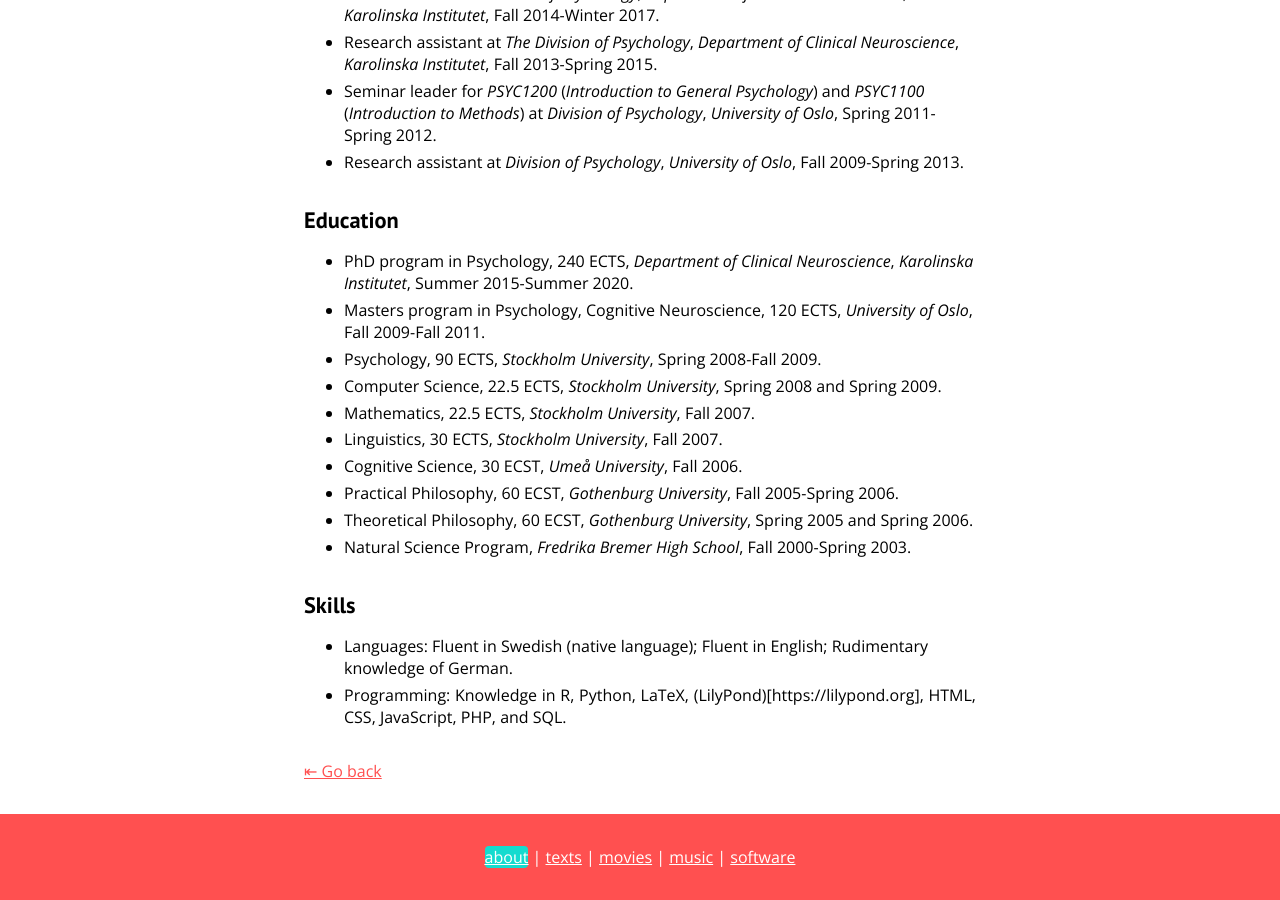
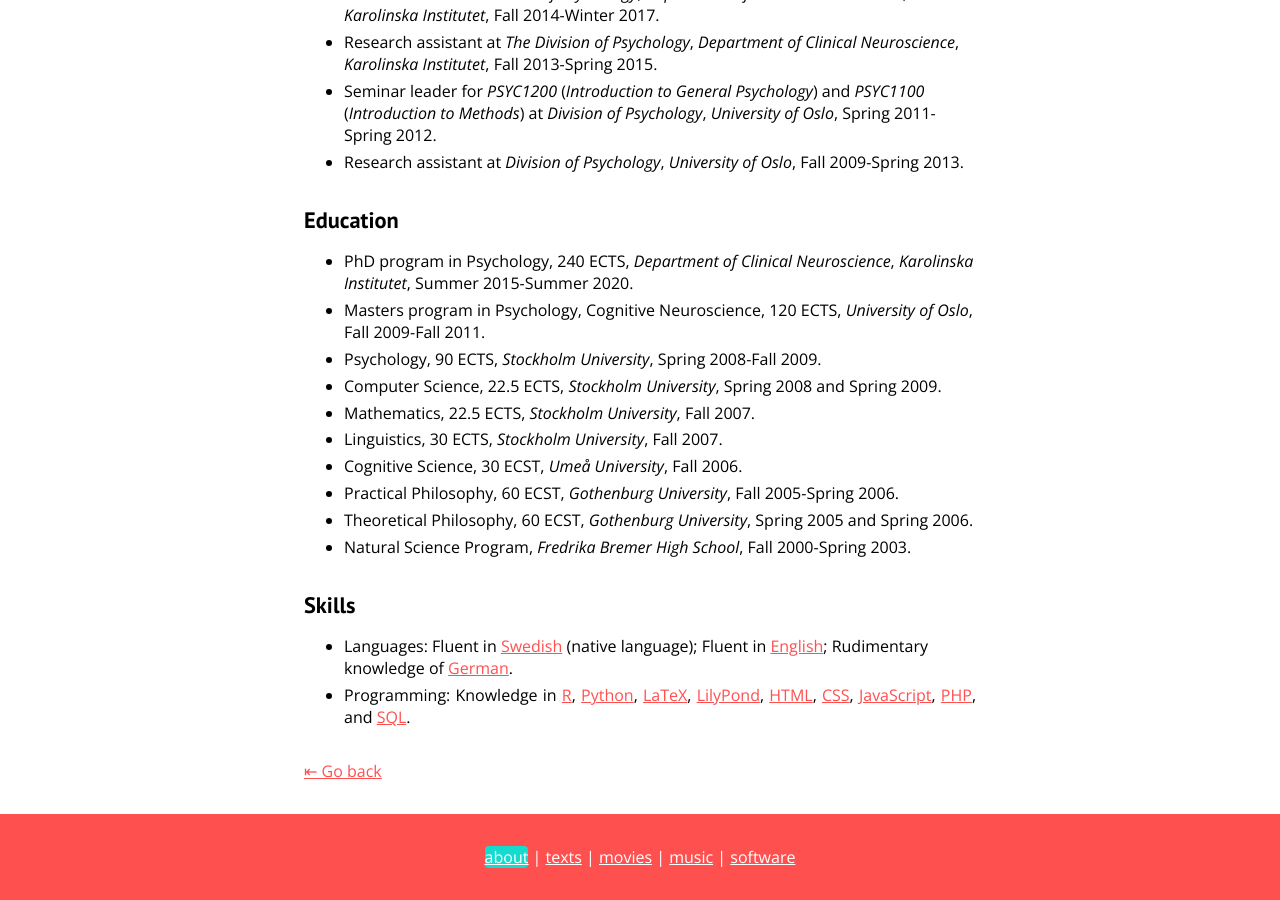
Before and after one commit to Speldosa/Speldosa.github.io, a Jekyll site: the page built from about/cv.md, in a window 1280 px wide and 900 px high, scrolled down 676 px. Built offline with Jekyll 4.4.1, drawn with Linux system fonts in a browser that asks for light colours; part of the change alters nothing that is shown.

Commit message:
Update cv.md

```diff
--- a/about/cv.md
+++ b/about/cv.md
@@ -42,7 +42,7 @@ You can find a full list of my published papers [here](/texts/).
 * Natural Science Program, *Fredrika Bremer High School*, Fall 2000-Spring 2003.
 
 # Skills
-* Languages: Fluent in Swedish (native language); Fluent in English; Rudimentary knowledge of German.
-* Programming: Knowledge in R, Python, LaTeX, (LilyPond)[https://lilypond.org], HTML, CSS, JavaScript, PHP, and SQL.
+* Languages: Fluent in [Swedish](https://en.wikipedia.org/wiki/Swedish_language) (native language); Fluent in [English](https://en.wikipedia.org/wiki/English_language); Rudimentary knowledge of [German](https://en.wikipedia.org/wiki/German_language).
+* Programming: Knowledge in [R](https://www.r-project.org), [Python](https://www.python.org), [LaTeX](https://www.latex-project.org), [LilyPond](https://lilypond.org), [HTML](https://html.spec.whatwg.org/multipage/), [CSS](https://www.w3.org/Style/CSS/), [JavaScript](https://en.wikipedia.org/wiki/JavaScript), [PHP](https://www.php.net), and [SQL](https://en.wikipedia.org/wiki/SQL).
 
 <div class="article_back_bottom"><a href="/about/">&#8676; Go back</a></div>
```
